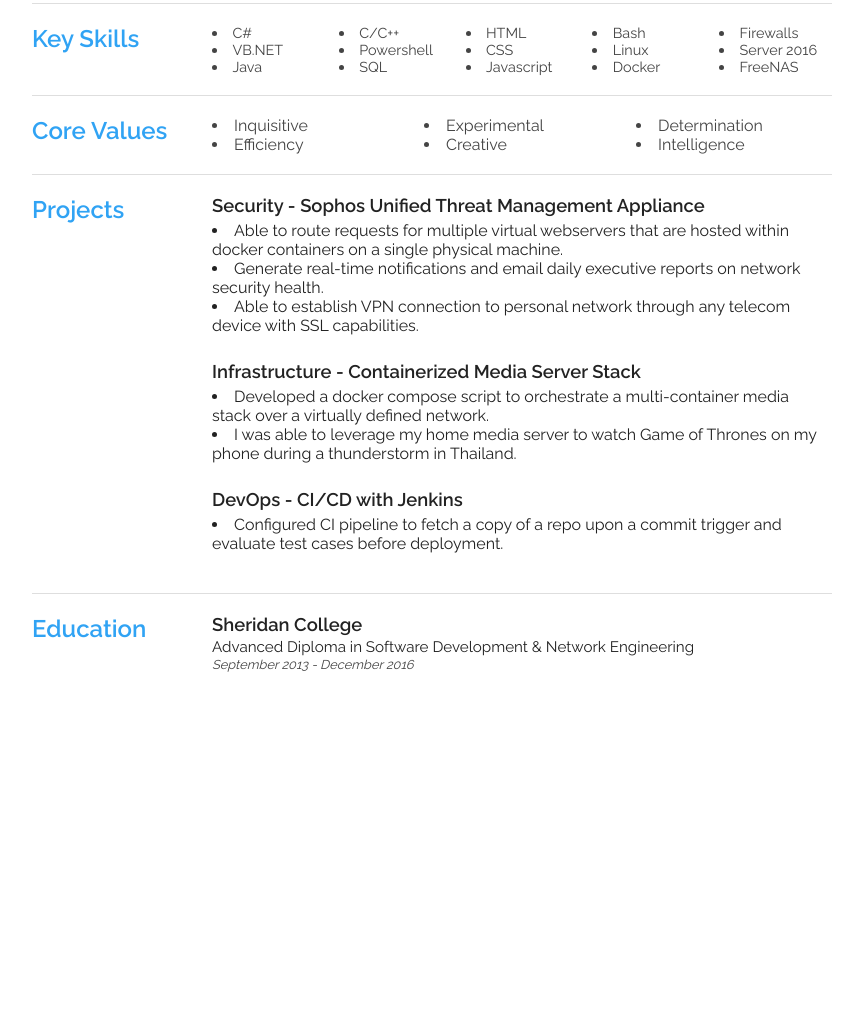
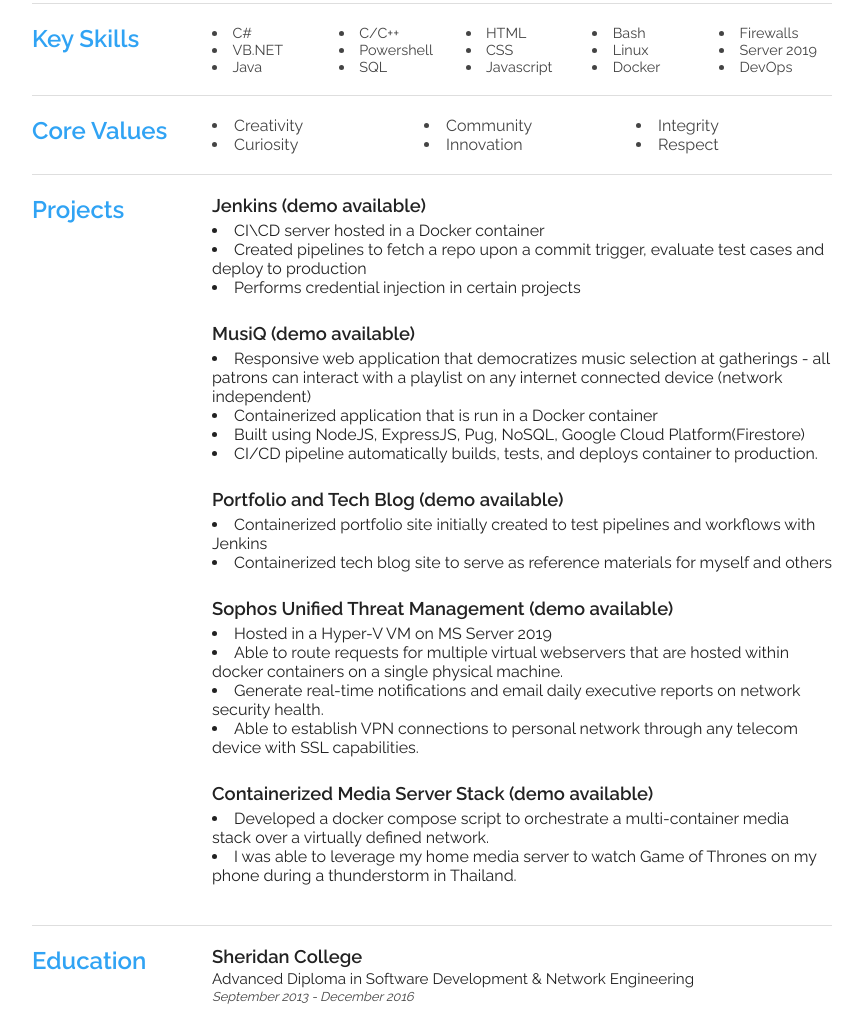
Before and after one commit to rampeand/Portfolio, a website: page public/resume/index.html in a window 1280 px wide. Shown: the part 805-1829 px from the top of the page, without its empty margins (208-1071 px from the left). Before the commit the page ends 1524 px from the top, so only its background shows below. Drawn offline with nearby package versions, Linux system fonts and the light colour scheme.

Commit message:
Update projects list

```diff
--- a/public/resume/index.html
+++ b/public/resume/index.html
@@ -117,8 +117,8 @@
 					<li>Linux</li>
 					<li>Docker</li>
 					<li>Firewalls</li></liL>
-					<li>Server 2016</li>
-					<li>FreeNAS</li>
+					<li>Server 2019</li>
+					<li>DevOps</li>
 				</ul>
 				<!--h2 style="padding-bottom:5px;">Management</h2>
 				<ul class="keySkills">
@@ -139,12 +139,12 @@
 
 			<div class="sectionContent">
 				<ul class="values">
-					<li>Inquisitive</li>
-					<li>Efficiency</li>
-					<li>Experimental</li>
-					<li>Creative</li>
-					<li>Determination</li>
-					<li>Intelligence</li>
+					<li>Creativity</li>
+					<li>Curiosity</li>
+					<li>Community</li>
+					<li>Innovation</li>
+					<li>Integrity</li>
+					<li>Respect</li>
 				</ul>
 				<!--h2 style="padding-bottom:5px;">Management</h2>
 				<ul class="keySkills">
@@ -164,26 +164,48 @@
 
 			<div class="sectionContent">
 				<article style="padding-bottom:6px;">
-					<h2 style="">Security - Sophos Unified Threat Management Appliance</h2>
+					<h2 style="">Jenkins (demo available)</h2>
 					<p class="subDetails">
-						<li>Able to route requests for multiple virtual webservers that are hosted within docker containers on a single physical machine.</li>
-						<li>Generate real-time notifications and email daily executive reports on network security health.</li>
-						<li>Able to establish VPN connection to personal network through any telecom device with SSL capabilities.</li>
+						<li>CI\CD server hosted in a Docker container</li>
+						<li>Created pipelines to fetch a repo upon a commit trigger, evaluate test cases and deploy to production</li>
+						<li>Performs credential injection in certain projects</li>
 					</p>
 				</article>
 
 				<article style="padding-bottom:6px;">
-					<h2 style="">Infrastructure - Containerized Media Server Stack</h2>
+					<h2 style="">MusiQ (demo available)</h2>
+					<p class="subDetails">
+						<li>Responsive web application that democratizes music selection at gatherings - all patrons can interact with a playlist on any internet connected device (network independent)</li>
+						<li>Containerized application that is run in a Docker container</li>
+						<li>Built using NodeJS, ExpressJS, Pug, NoSQL, Google Cloud Platform(Firestore)</li>
+						<li>CI/CD pipeline automatically builds, tests, and deploys container to production.</li>
+					</p>
+				</article>
+
+				<article style="padding-bottom:6px;">
+					<h2 style="">Portfolio and Tech Blog (demo available)</h2>
+					<p class="subDetails">
+						<li>Containerized portfolio site initially created to test pipelines and workflows with Jenkins</li>
+						<li>Containerized tech blog site to serve as reference materials for myself and others</li>
+					</p>
+				</article>
+
+				<article style="padding-bottom:6px;">
+					<h2 style="">Sophos Unified Threat Management (demo available)</h2>
+					<p class="subDetails">
+						<li>Hosted in a Hyper-V VM on MS Server 2019</li>
+						<li>Able to route requests for multiple virtual webservers that are hosted within docker containers on a single physical machine.</li>
+						<li>Generate real-time notifications and email daily executive reports on network security health.</li>
+						<li>Able to establish VPN connections to personal network through any telecom device with SSL capabilities.</li>
+					</p>
+				</article>
+
+
+				<article style="padding-bottom:20px;">
+					<h2 style="">Containerized Media Server Stack (demo available) </h2>
 					<p class="subDetails">
 						<li>Developed a docker compose script to orchestrate a multi-container media stack over a virtually defined network.</li>
 						<li>I was able to leverage my home media server to watch Game of Thrones on my phone during a thunderstorm in Thailand.</li>
-					</p>
-				</article>
-
-				<article style="padding-bottom:20px;">
-					<h2 style="">DevOps - CI/CD with Jenkins</h2>
-					<p class="subDetails">
-						<li>Configured CI pipeline to fetch a copy of a repo upon a commit trigger and evaluate test cases before deployment.</li>
 					</p>
 				</article>
 			</div>
```
